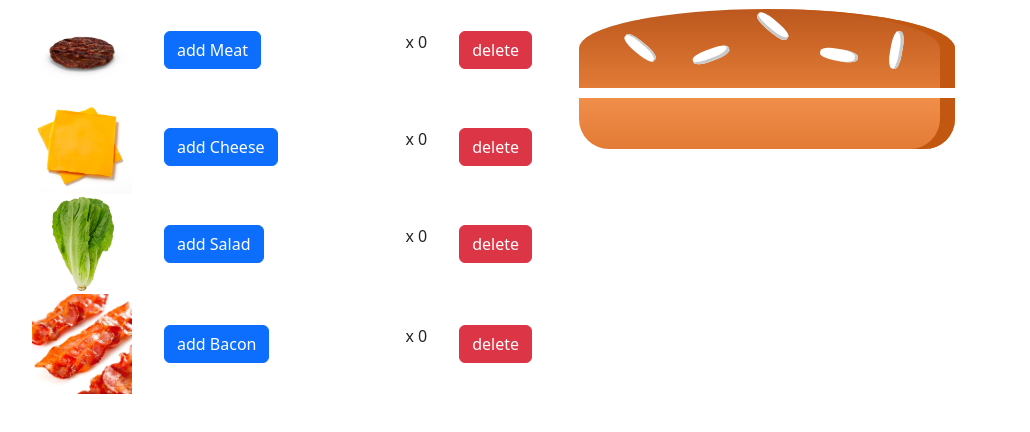
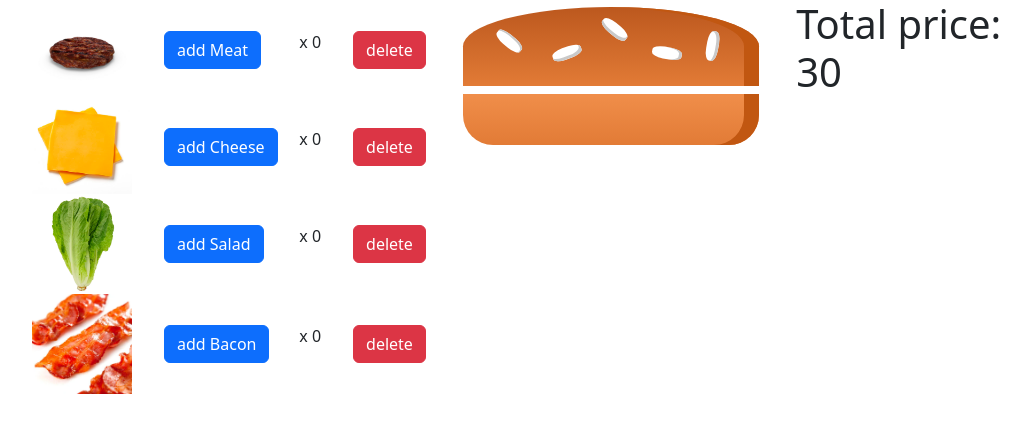
Before and after one commit to omurbekov-azamat/laba-55, a React (Create React App) app: page / in a window 1280 px wide. Shown: the top 432 px of the page, without its empty margins (123-1153 px from the left). Built offline with nearby package versions, Linux system fonts and the light colour scheme.

Commit message:
commit - 7; add component Price.tsx to show total price of burger;

```diff
--- /dev/null
+++ b/src/components/Price/Price.tsx
@@ -0,0 +1,13 @@
+import React from 'react';
+
+interface PriceProps {
+  price: number;
+}
+
+const Price: React.FC<PriceProps> = (props) => {
+  return (
+    <h1>Total price: {props.price}</h1>
+  );
+};
+
+export default Price;
--- a/src/containters/App.tsx
+++ b/src/containters/App.tsx
@@ -7,6 +7,7 @@ import baconImage from '../assets/bacon.png';
 import Pages from "../components/Pages/Pages";
 import './App.css'
 import Ingredients from "../components/Ingredients/Ingredients";
+import Price from "../components/Price/Price";
 
 const menu: Menu[] = [
   {name: 'Meat', price: 80, image: meatImage},
@@ -46,6 +47,13 @@ function App() {
     setIngredients(ingredientsCopy);
   };
 
+  const getTotalPrice = ingredients.reduce((acc, ingredient, currentIndex) => {
+    if (currentIndex === 0) {
+      return acc + 30 + menu[currentIndex].price * ingredient.count;
+    }
+    return acc + menu[currentIndex].price * ingredient.count;
+  },0);
+
 
   return (
     <div className='my-container d-flex justify-content-between'>
@@ -58,6 +66,7 @@ function App() {
         <Ingredients ingredients={ingredients}/>
         <div className="BreadBottom"></div>
       </div>
+      <Price price={getTotalPrice}/>
     </div>
   );
 }
```
